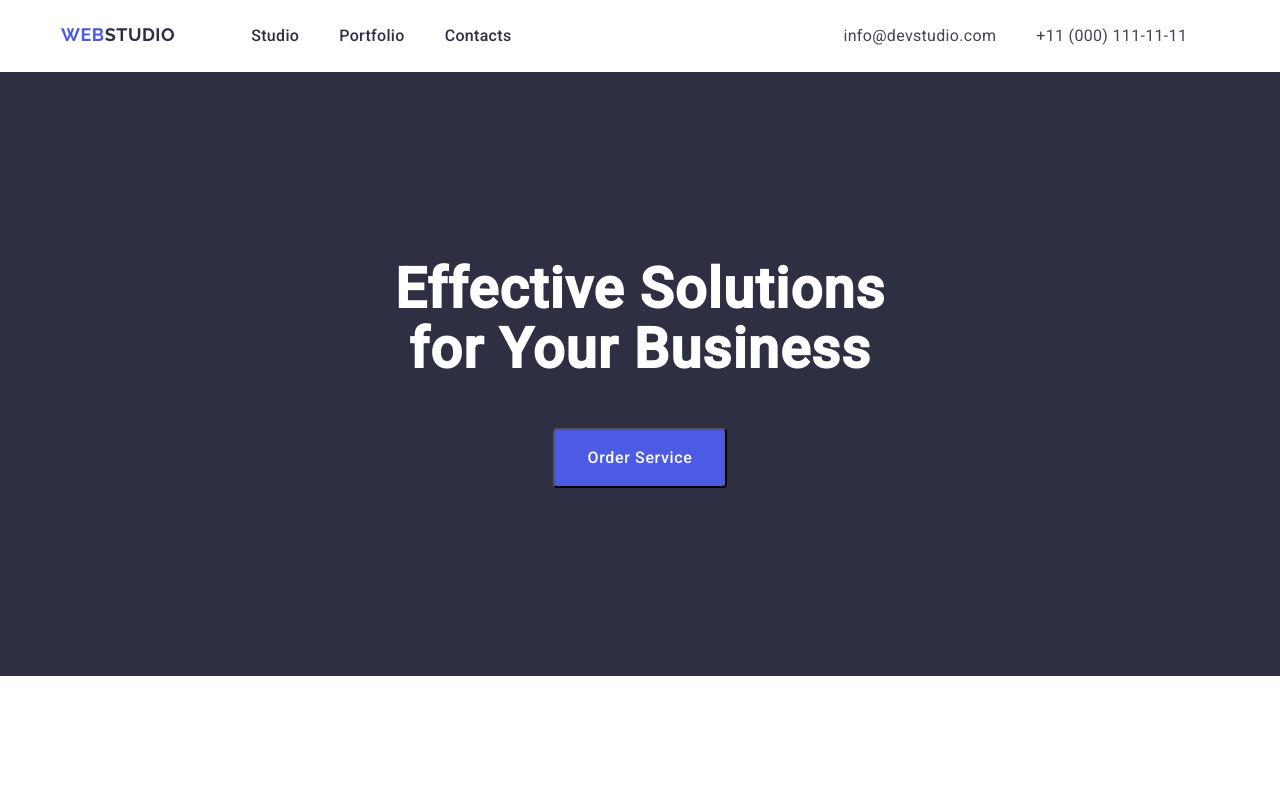
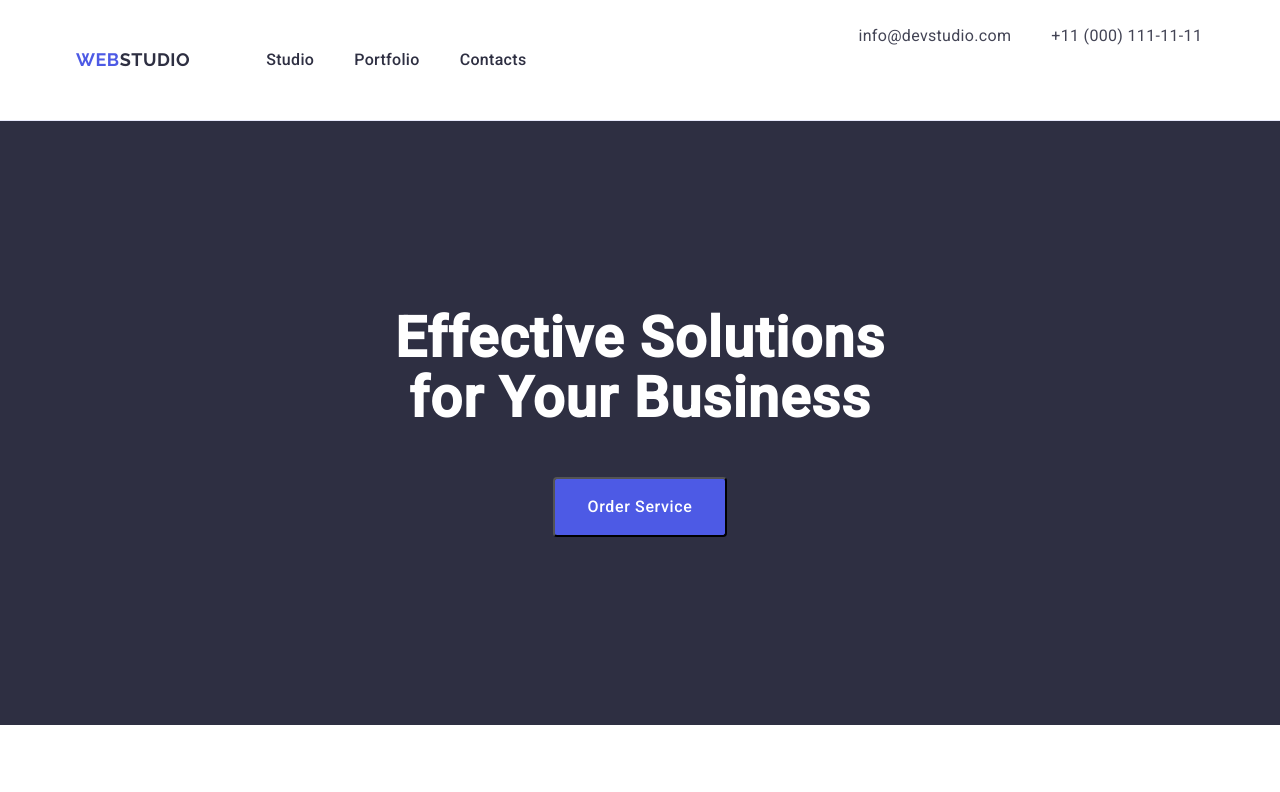
Before and after one commit to DariaChupakhinaGoIt/goit-markup-hw-03, a plain HTML site: page index.html in a window 1280 px wide. Shown: the top 792 px of the page. Drawn offline with nearby package versions, Linux system fonts and the light colour scheme.

Commit message:
done5 hw3

```diff
--- a/css/styles.css
+++ b/css/styles.css
@@ -49,10 +49,11 @@ img {
     margin-left: 156px;
     margin-right: 156px;
     margin: 0 auto;
+    padding: 0 15px;
 }
 
 .header {
-
+    border-bottom: 1px solid #e7e9fc;
 }
 .header-container {
     padding-top: 24px;
@@ -63,6 +64,7 @@ img {
 .header-menu {
     display: flex;
     gap: 40px;
+    padding: 24px 0;
 }
 
 .header-logo {
@@ -79,6 +81,7 @@ margin-right: 76px;
 .header-navigation {
     display: flex;
     margin-right: 332px;
+    align-items: center;
 
 }
 
```
